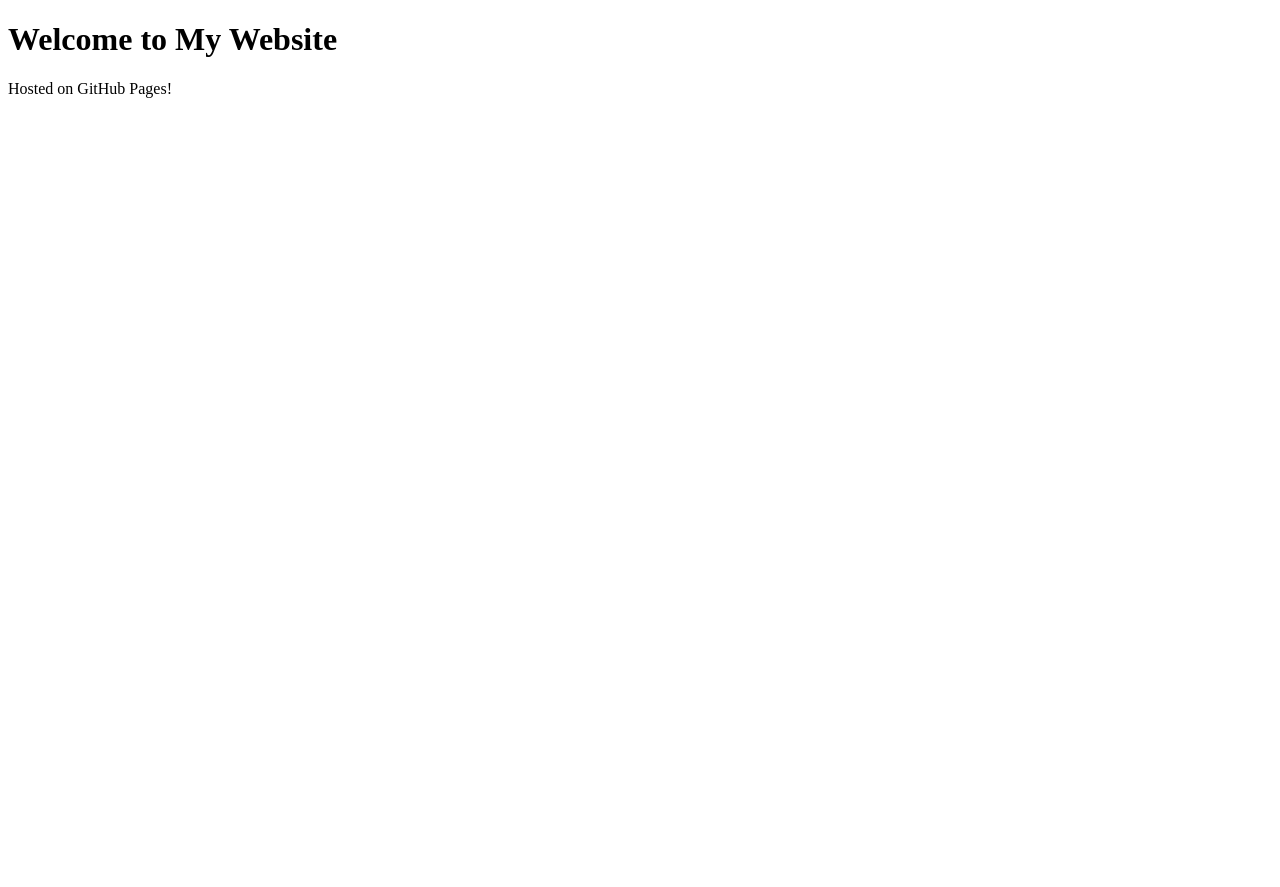
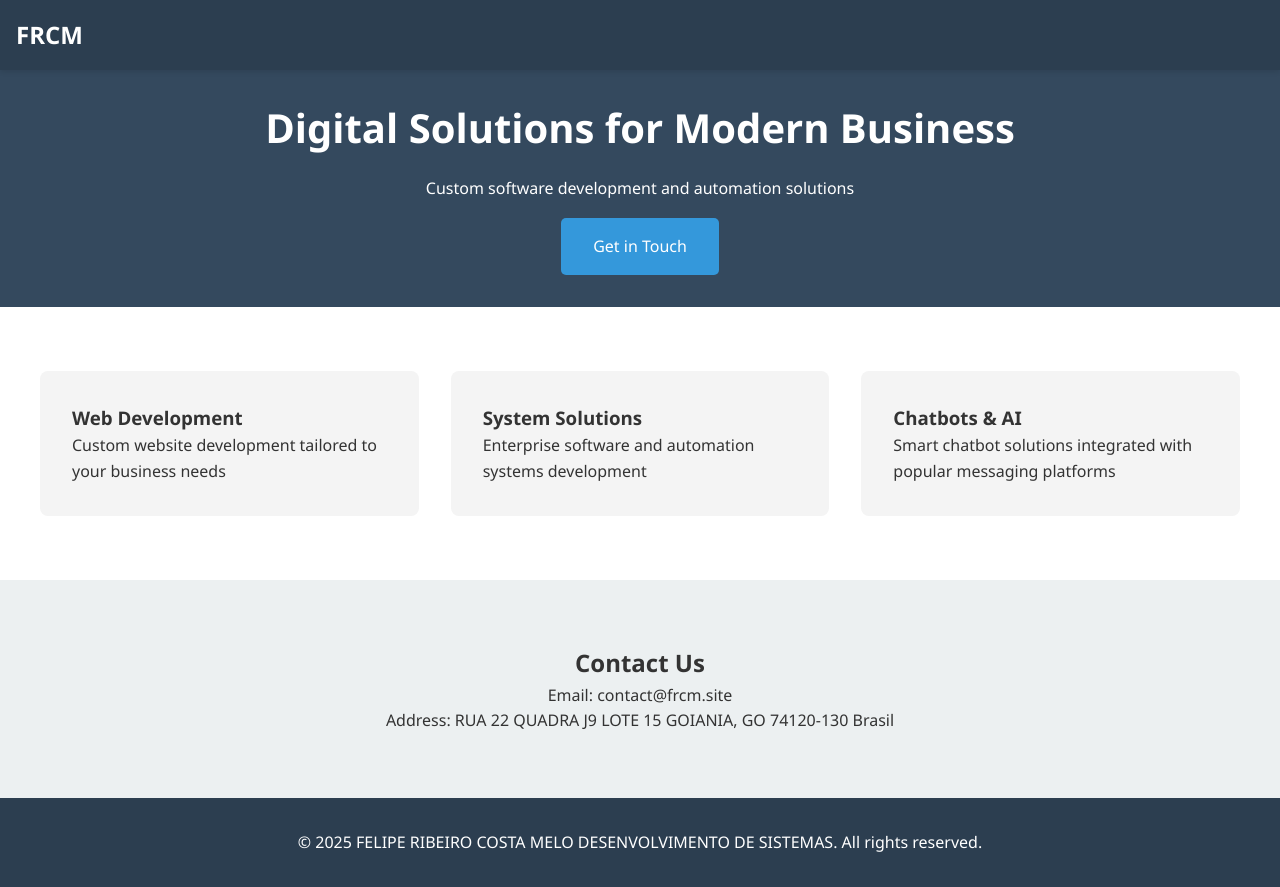
Before and after one commit to felri/felri.github.io, a plain HTML site: page index.html in a window 1280 px wide. Before the commit the page ends 800 px from the top, so only its background shows below. Drawn offline with Linux system fonts and the light colour scheme.

Commit message:
update site

```diff
--- a/index.html
+++ b/index.html
@@ -3,10 +3,196 @@
 <head>
     <meta charset="UTF-8">
     <meta name="viewport" content="width=device-width, initial-scale=1.0">
-    <title>My Website</title>
+    <title>FRCM - Technology Solutions</title>
+    <style>
+        /* Reset and base styles */
+        * {
+            margin: 0;
+            padding: 0;
+            box-sizing: border-box;
+            font-family: 'Segoe UI', Tahoma, Geneva, Verdana, sans-serif;
+        }
+
+        body {
+            line-height: 1.6;
+            color: #333;
+            background-color: #f9f9f9;
+        }
+
+        /* Header styles */
+        header {
+            background-color: #2c3e50;
+            color: white;
+            padding: 1rem;
+            position: fixed;
+            width: 100%;
+            top: 0;
+            z-index: 1000;
+            box-shadow: 0 2px 5px rgba(0,0,0,0.1);
+        }
+
+        .logo {
+            font-size: 1.5rem;
+            font-weight: bold;
+        }
+
+        /* Hero section */
+        .hero {
+            padding: 6rem 2rem 2rem;
+            background-color: #34495e;
+            color: white;
+            text-align: center;
+        }
+
+        .hero h1 {
+            font-size: 2.5rem;
+            margin-bottom: 1rem;
+        }
+
+        /* Services section */
+        .services {
+            padding: 4rem 2rem;
+            background-color: white;
+        }
+
+        .service-grid {
+            display: grid;
+            grid-template-columns: repeat(auto-fit, minmax(250px, 1fr));
+            gap: 2rem;
+            max-width: 1200px;
+            margin: 0 auto;
+        }
+
+        .service-card {
+            padding: 2rem;
+            background-color: #f4f4f4;
+            border-radius: 8px;
+            transition: transform 0.3s ease;
+        }
+
+        .service-card:hover {
+            transform: translateY(-5px);
+        }
+
+        /* Contact section */
+        .contact {
+            padding: 4rem 2rem;
+            background-color: #ecf0f1;
+            text-align: center;
+        }
+
+        /* Footer */
+        footer {
+            background-color: #2c3e50;
+            color: white;
+            padding: 2rem;
+            text-align: center;
+        }
+
+        /* Responsive design */
+        @media (max-width: 768px) {
+            .hero h1 {
+                font-size: 2rem;
+            }
+
+            .service-grid {
+                grid-template-columns: 1fr;
+            }
+        }
+
+        /* Button styles */
+        .cta-button {
+            display: inline-block;
+            padding: 1rem 2rem;
+            background-color: #3498db;
+            color: white;
+            text-decoration: none;
+            border-radius: 5px;
+            margin-top: 1rem;
+            transition: background-color 0.3s ease;
+        }
+
+        .cta-button:hover {
+            background-color: #2980b9;
+        }
+    </style>
 </head>
 <body>
-    <h1>Welcome to My Website</h1>
-    <p>Hosted on GitHub Pages!</p>
+    <header>
+        <div class="logo">FRCM</div>
+    </header>
+
+    <section class="hero">
+        <h1>Digital Solutions for Modern Business</h1>
+        <p>Custom software development and automation solutions</p>
+        <a href="#contact" class="cta-button">Get in Touch</a>
+    </section>
+
+    <section class="services">
+        <div class="service-grid">
+            <div class="service-card">
+                <h3>Web Development</h3>
+                <p>Custom website development tailored to your business needs</p>
+            </div>
+            <div class="service-card">
+                <h3>System Solutions</h3>
+                <p>Enterprise software and automation systems development</p>
+            </div>
+            <div class="service-card">
+                <h3>Chatbots & AI</h3>
+                <p>Smart chatbot solutions integrated with popular messaging platforms</p>
+            </div>
+        </div>
+    </section>
+
+    <section class="contact" id="contact">
+        <h2>Contact Us</h2>
+        <p>Email: contact@frcm.site</p>
+        <p>Address: RUA 22 QUADRA J9 LOTE 15
+            GOIANIA, GO 74120-130
+            Brasil</p>
+    </section>
+
+    <footer>
+        <p>&copy; 2025 FELIPE RIBEIRO COSTA MELO DESENVOLVIMENTO DE SISTEMAS. All rights reserved.</p>
+    </footer>
+
+    <script>
+        // Smooth scrolling for navigation links
+        document.querySelectorAll('a[href^="#"]').forEach(anchor => {
+            anchor.addEventListener('click', function (e) {
+                e.preventDefault();
+                document.querySelector(this.getAttribute('href')).scrollIntoView({
+                    behavior: 'smooth'
+                });
+            });
+        });
+
+        // Add animation on scroll for service cards
+        const observer = new IntersectionObserver((entries) => {
+            entries.forEach(entry => {
+                if (entry.isIntersecting) {
+                    entry.target.style.opacity = 1;
+                    entry.target.style.transform = 'translateY(0)';
+                }
+            });
+        });
+
+        document.querySelectorAll('.service-card').forEach((card) => {
+            card.style.opacity = 0;
+            card.style.transform = 'translateY(20px)';
+            card.style.transition = 'all 0.6s ease-out';
+            observer.observe(card);
+        });
+
+        // Simple button animation
+        document.querySelector('.cta-button').addEventListener('mouseover', function() {
+            this.style.transform = 'scale(1.05)';
+        });
+
+        document.querySelector('.cta-button').addEventListener('mouseout', function() {
+            this.style.transform = 'scale(1)';
+        });
+    </script>
 </body>
 </html>
```
